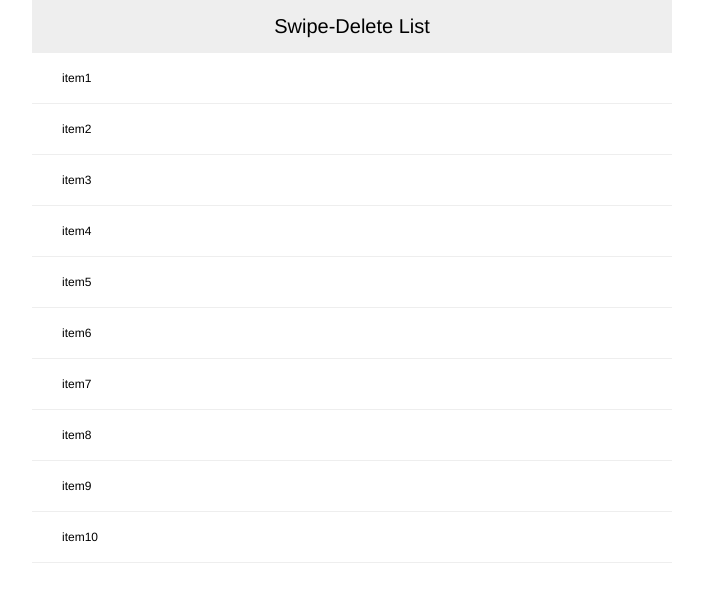
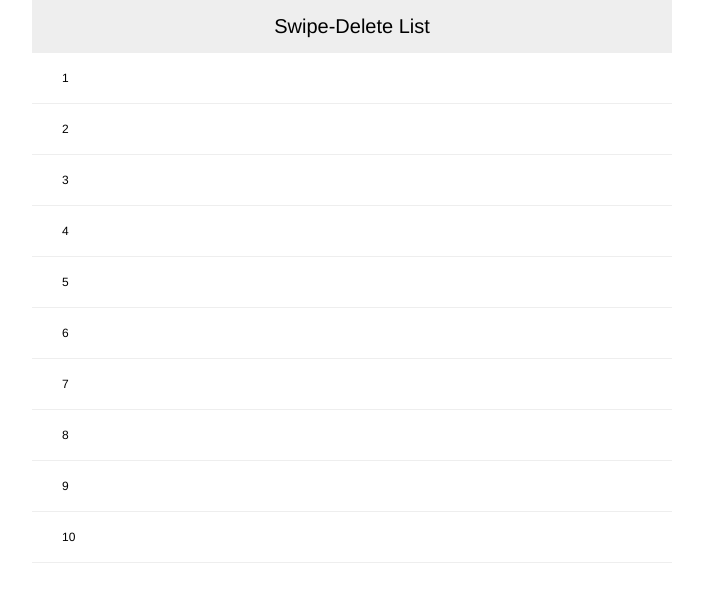
Before and after one commit to ygtzz/swipe-to-delete-demo, a plain HTML site: page index.html in a window 1280 px wide. Shown: the whole page, without its empty margins (288-991 px from the left). Drawn offline with Linux system fonts and the light colour scheme.

Commit message:
fix data and offsetX check

```diff
--- a/index.html
+++ b/index.html
@@ -87,57 +87,14 @@
         <div id="list-wrap"></div>
     </div>
     <script>
-        var json = [{
-            text: 'item1',
-            edit: 'edit',
-            mark: 'mark',
-            delete: 'delete'
-        }, {
-            text: 'item2',
-            edit: 'edit',
-            mark: 'mark',
-            delete: 'delete'
-        }, {
-            text: 'item3',
-            edit: 'edit',
-            mark: 'mark',
-            delete: 'delete'
-        }, {
-            text: 'item4',
-            edit: 'edit',
-            mark: 'mark',
-            delete: 'delete'
-        }, {
-            text: 'item5',
-            edit: 'edit',
-            mark: 'mark',
-            delete: 'delete'
-        }, {
-            text: 'item6',
-            edit: 'edit',
-            mark: 'mark',
-            delete: 'delete'
-        }, {
-            text: 'item7',
-            edit: 'edit',
-            mark: 'mark',
-            delete: 'delete'
-        }, {
-            text: 'item8',
-            edit: 'edit',
-            mark: 'mark',
-            delete: 'delete'
-        }, {
-            text: 'item9',
-            edit: 'edit',
-            mark: 'mark',
-            delete: 'delete'
-        }, {
-            text: 'item10',
-            edit: 'edit',
-            mark: 'mark',
-            delete: 'delete'
-        }];
+    var json = [1,2,3,4,5,6,7,8,9,10].map(function(item){
+        return {
+            text:item,
+            edit:'edit',
+            mark:'mark',
+            delete:'delete'
+        }
+    });
 
         function ItemSlider(opts) {
             this.wrap = opts.wrap;
@@ -192,7 +149,7 @@
                     var oItem = e.target;
                     if (oItem.className.indexOf('list-item-content') > -1) {
                         var nOffsetX = e.touches[0].pageX - self.offsetX;
-                        if (-150 < nOffsetX < 70) {
+                        if (-150 < nOffsetX && nOffsetX < 70) {
                             oItem.style.webkitTransform = 'translate3d(' + nOffsetX + 'px,0,0)';
                         }
                     }
```
